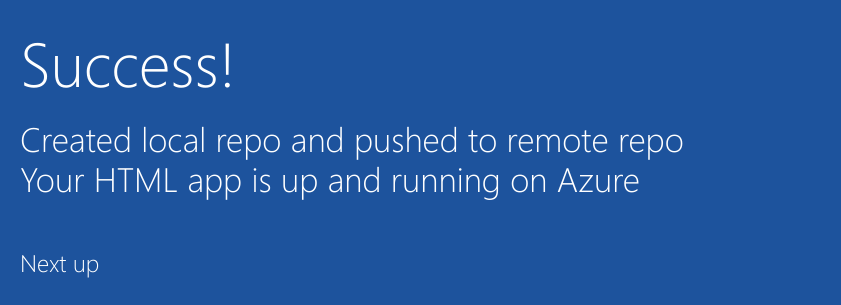
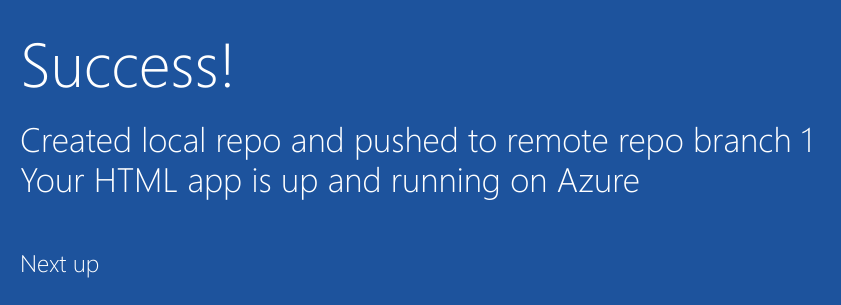
Before and after one commit to sgnanaguru31/DevOps-sample-project, a plain HTML site: page index.html in a window 1280 px wide. Shown: the part 352-657 px from the top of the page, 205-1046 px from the left. Drawn offline with Linux system fonts and the light colour scheme.

Commit message:
branch 1 conflict

```diff
--- a/index.html
+++ b/index.html
@@ -19,7 +19,7 @@
         </div>
             <div class="content-body">
                 <div class="success-text">Success!</div>
-                <div class="description line-1"> Created local repo and pushed to remote repo</div>
+                <div class="description line-1"> Created local repo and pushed to remote repo branch 1</div>
                 <div class="description line-2"> Your HTML app is up and running on Azure</div>
                 <div class="next-steps-container">
                     <div class="next-steps-header">Next up</div>
```
